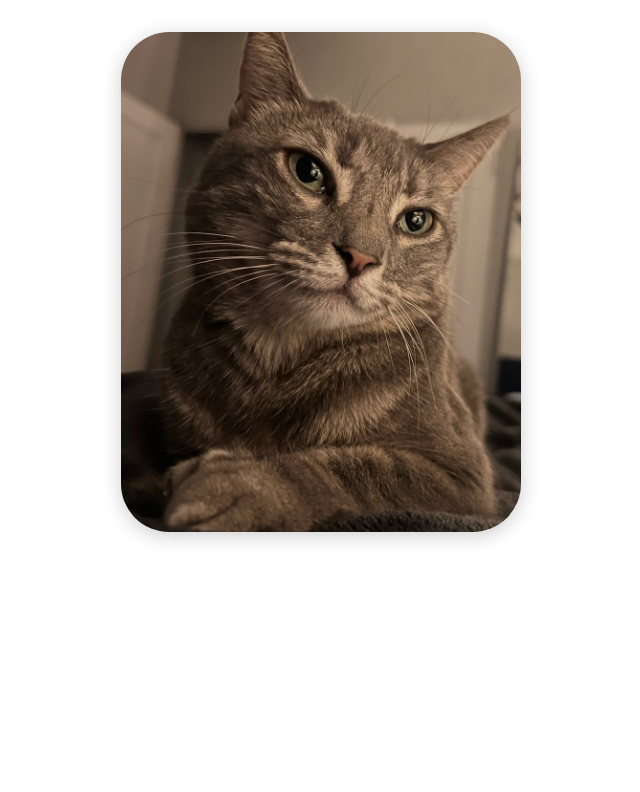
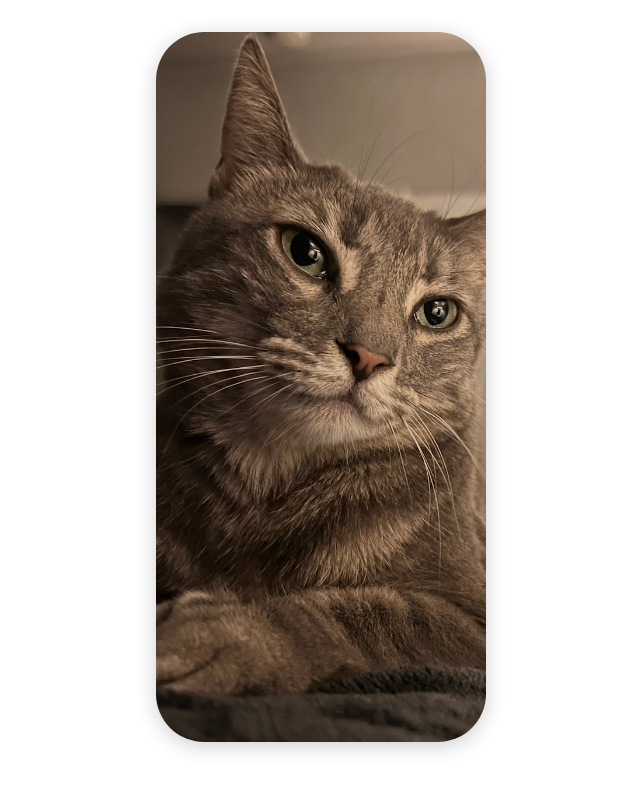
Before and after one commit to kzapata19/tuna-card, a React (Create React App) app: page / in a window 1280 px wide. Shown: the top 792 px of the page, without its empty margins (319-959 px from the left). Built offline with nearby package versions, Linux system fonts and the light colour scheme.

Commit message:
Pretty close to done. Adjusted the padding and such

```diff
--- a/src/App.tsx
+++ b/src/App.tsx
@@ -4,7 +4,7 @@ import { Card, CardMedia, CardContent, Typography, Box } from '@mui/material';
 const cardStyles = {
   perspective: '1000px',
   width: '100%',
-  maxWidth: 400,
+  maxWidth: 330,
   margin: 'auto',
   mt: 4,
 };
@@ -12,7 +12,7 @@ const cardStyles = {
 const innerStyles = (flipped: boolean) => ({
   position: 'relative',
   width: '100%',
-  height: 500,
+  height: 710,
   transformStyle: 'preserve-3d',
   transition: 'transform 0.8s',
   transform: flipped ? 'rotateY(180deg)' : 'none',
@@ -37,7 +37,7 @@ const backStyles = {
   ...faceStyles,
   backgroundColor: '#fffdf7',
   transform: 'rotateY(180deg)',
-  padding: '1rem',
+  // padding: '0.5rem',
   overflowY: 'auto',
   fontFamily: '"Indie Flower", cursive',
 };
@@ -54,7 +54,7 @@ export default function App() {
               component="img"
               image="tuna.jpg"
               alt="Tuna the cat"
-              sx={{ height: 500, objectFit: 'cover' }}
+              sx={{ height: 710, objectFit: 'cover' }}
             />
           </Card>
         </Box>
```
